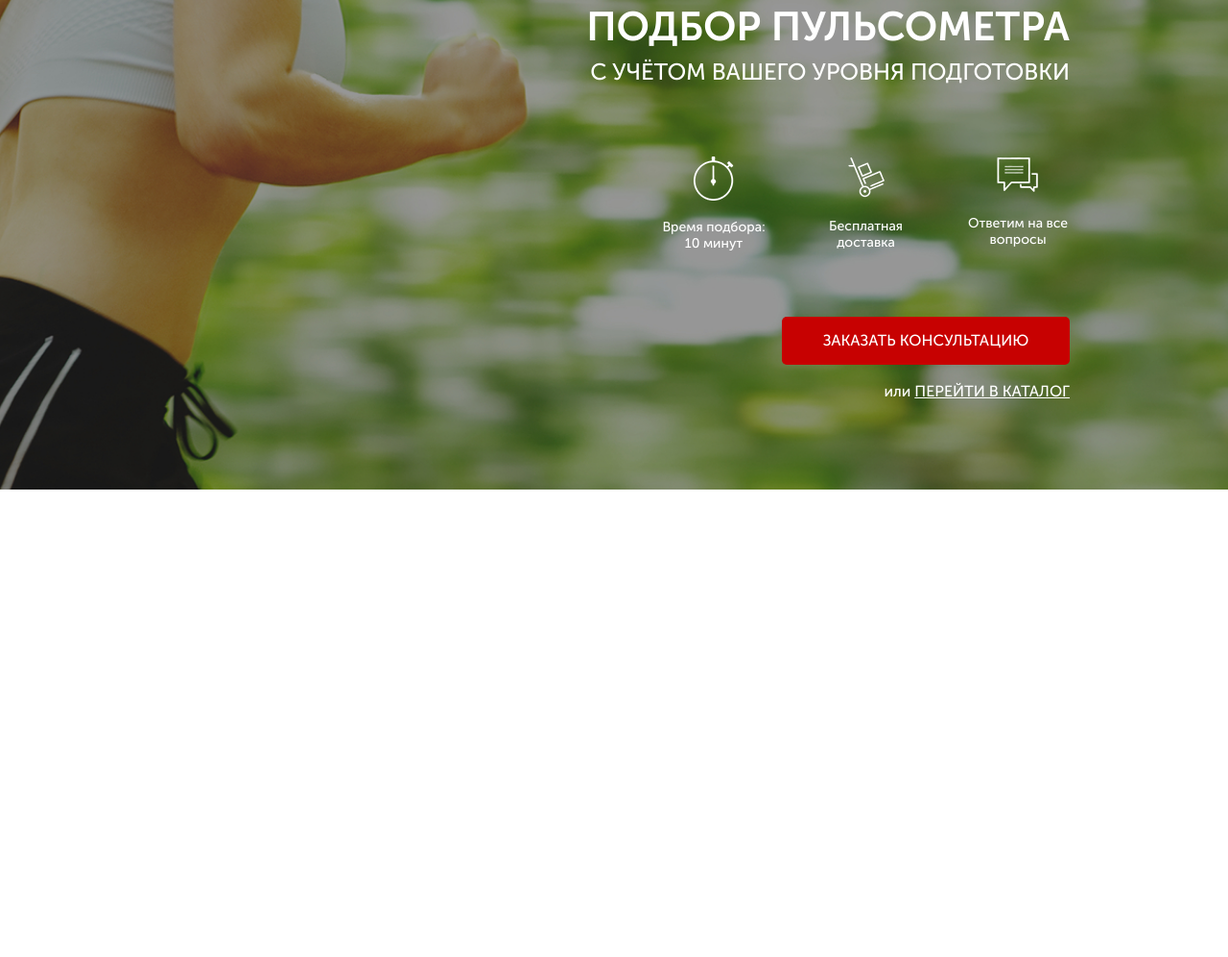
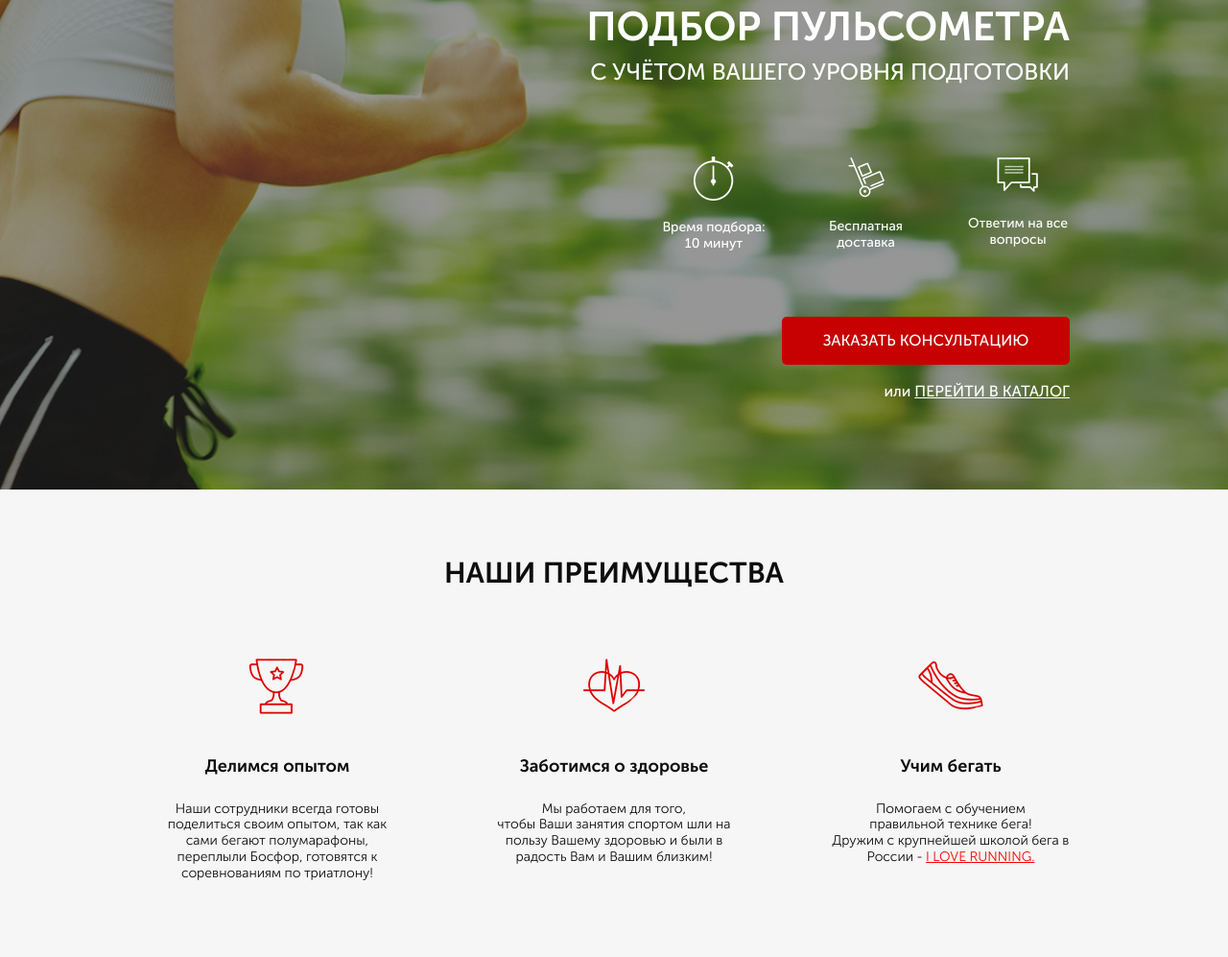
Before and after one commit to BudnikOleksii/Pulse_project, a website: page src/index.html in a window 1280 px wide. Shown: the part 165-1162 px from the top of the page at 96% size. Before the commit the page ends 800 px from the top, so only its background shows below. Drawn offline with Linux system fonts and the light colour scheme; files whose address does not match are found by name.

Commit message:
section advantages was added

```diff
--- a/src/index.html
+++ b/src/index.html
@@ -56,7 +56,42 @@
                 </div>
             </div>
         </div>
+        <section class="advantages">
+            <div class="container">
+                <h2 class="title">НАШИ ПРЕИМУЩЕСТВА</h2>
+                <div class="advantages__wrapper">
+                    <div class="advantages__item">
+                        <img src="icons/advantages/cup.png" alt="cup" class="advantages__icon">
+                        <div class="advantages__subheader">Делимся опытом</div>
+                        <div class="advantages__descr">
+                            Наши сотрудники всегда готовы поделиться своим опытом, так как сами бегают полумарафоны, переплыли Босфор, готовятся к соревнованиям по триатлону!
+                        </div>
+                    </div>
+                    <div class="advantages__item">
+                        <img src="icons/advantages/heart.png" alt="pulse" class="advantages__icon">
+                        <div class="advantages__subheader">Заботимся о здоровье</div>
+                        <div class="advantages__descr">
+                            Мы работаем для того,
+                            <br>
+                            чтобы Ваши занятия спортом шли на пользу Вашему здоровью и были в радость Вам и Вашим близким!
+                        </div>
+                    </div>
+                    <div class="advantages__item">
+                        <img src="icons/advantages/shoe.png" alt="shoe" class="advantages__icon">
+                        <div class="advantages__subheader">Учим бегать</div>
+                        <div class="advantages__descr">
+                            Помогаем с обучением
+                            <br>
+                            правильной технике бега!
+                            <br>
+                             Дружим с крупнейшей школой бега в России -
+                            <a href="#">I LOVE RUNNING.</a>
+                        </div>
+                    </div>
+                </div>
+            </div>
 
+        </section>
 
         <!-- <script src="js/script.js"></script> -->
     </body>
--- a/src/sass/base/_variables.scss
+++ b/src/sass/base/_variables.scss
@@ -1 +1,2 @@
 $main-color: #c70101;
+$text-color: #0d0d0d;
--- /dev/null
+++ b/src/sass/blocks/_advantages.scss
@@ -0,0 +1,34 @@
+.advantages {
+    padding: 69px 0 78px 0;
+    background-color: #f6f6f6;
+    &__wrapper {
+        margin-top: 65px;
+        display: flex;
+        justify-content: space-between;
+    }
+    &__item {
+        width: 248px;
+        display: flex;
+        flex-direction: column;
+        align-items: center;
+    }
+    &__subheader {
+        margin-top: 38px;
+        font-size: 18px;
+        line-height: 1.2;
+        font-weight: 700;
+        color: $text-color;
+    }
+    &__descr {
+        text-align: center;
+        margin-top: 25px;
+        font-size: 14px;
+        line-height: 1.2;
+        font-weight: 300;
+        color: $text-color;
+        a {
+            text-decoration: underline;
+            color: #ff0000;
+        }
+    }
+}
--- /dev/null
+++ b/src/sass/blocks/_titles.scss
@@ -0,0 +1,7 @@
+.title {
+    text-align: center;
+    font-size: 30px;
+    line-height: 1.2;
+    font-weight: 700;
+    color: $text-color;
+}
--- a/src/sass/style.scss
+++ b/src/sass/style.scss
@@ -8,5 +8,7 @@
     margin: 0 auto;
 }
 @import 'blocks/buttons';
+@import 'blocks/titles';
 @import 'blocks/promo';
 @import 'blocks/header';
+@import 'blocks/advantages';
```
Also changed, not shown: src/css/style.min.css.
